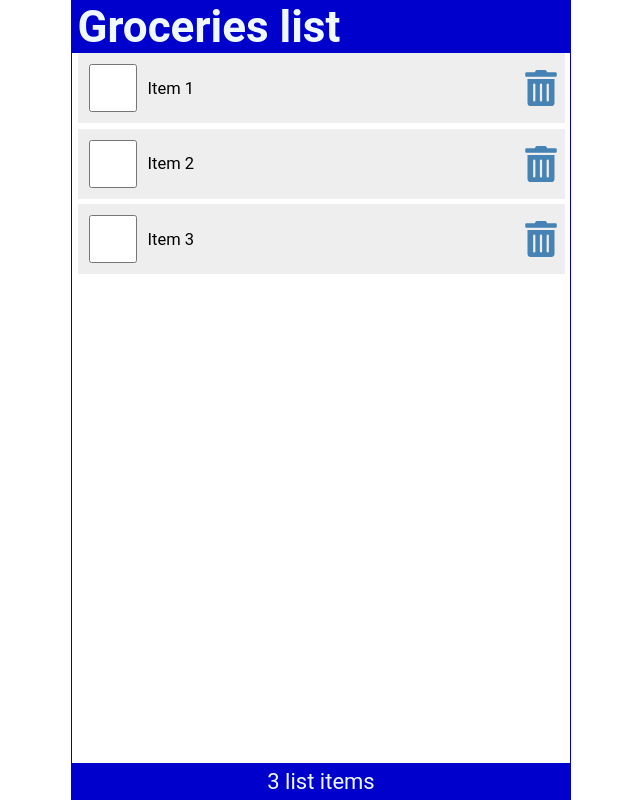
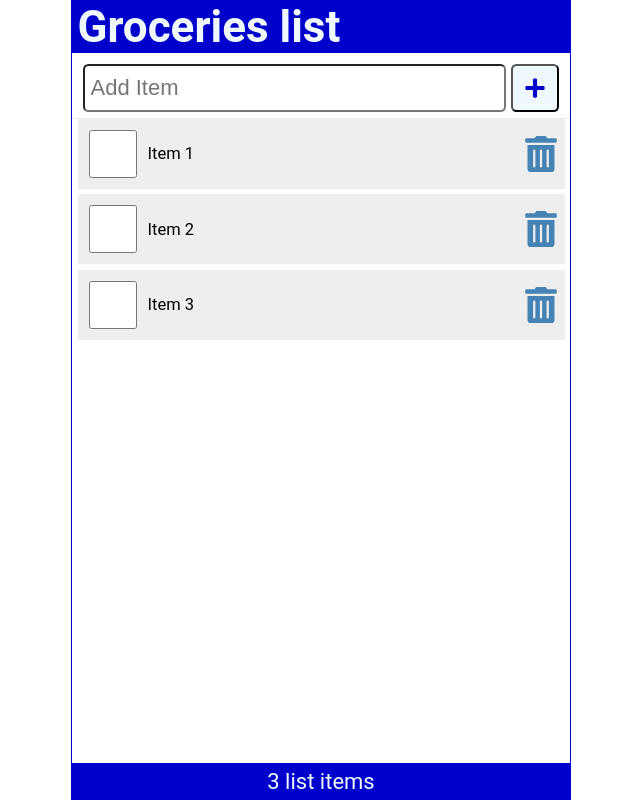
Before and after one commit to Darzwaitz/react_work, a React (Create React App) app: page / in a window 1280 px wide. Shown: the whole page, without its empty margins (319-959 px from the left). Built offline with nearby package versions, Linux system fonts and the light colour scheme.

Commit message:
controlled components - i.e. form inputs - Part 1

```diff
--- a/src/AddItem.js
+++ b/src/AddItem.js
@@ -1,7 +1,22 @@
-const AddItem = () => {
+import { FaPlus } from "react-icons/fa";
+
+const AddItem = ({ newItem, setNewItem, handleSubmit }) => {
   return (
     <form className="addForm">
       <label htmlFor="addItem">Add Item</label>
+      <input
+        autoFocus
+        id="addItem"
+        type="text"
+        placeholder="Add Item"
+        required
+        value={newItem}
+        onChange={(e) => setNewItem(e.target.value)}
+      />
+
+      <button type="submit" aria-label="Add Item">
+        <FaPlus />
+      </button>
     </form>
   );
 };
--- a/src/App.js
+++ b/src/App.js
@@ -5,6 +5,7 @@
 import Content from "./Content";
 import Footer from "./Footer";
 import { useState } from "react";
+import AddItem from "./AddItem";
 
 function App() {
   const [items, setItems] = useState([
@@ -25,6 +26,8 @@
     },
   ]);
 
+  const [newItem, setNewItem] = useState("");
+
   const handleCheck = (id) => {
     const listItems = items.map((item) =>
       item.id === id ? { ...item, checked: !item.checked } : item
@@ -39,9 +42,18 @@
     localStorage.setItem("shoppinglist", JSON.stringify(listItems));
   };
 
+  const handleSubmit = (e) => {
+    console.log("submitted");
+  };
+
   return (
     <div className="App">
       <Header title="Groceries" />
+      <AddItem
+        newItem={newItem}
+        setNewItem={setNewItem}
+        handleSubmit={handleSubmit}
+      />
       <Content
         items={items}
         handleCheck={handleCheck}
--- a/src/index.css
+++ b/src/index.css
@@ -115,3 +115,70 @@
   color: red;
   outline: none;
 }
+
+.addForm {
+  width: 100%;
+  display: flex;
+  justify-content: flex-start;
+  margin: 0.5rem 0 0;
+  padding: 0 0.5rem 0.25rem;
+  border-bottom: 1px solid #eee;
+}
+
+.addForm label {
+  position: absolute;
+  left: -99999px;
+}
+
+.addForm input[type="text"] {
+  flex-grow: 1;
+  max-width: calc(100% - 50px);
+  min-height: 48px;
+  font-size: 1rem;
+  padding: 0.25rem;
+  border-radius: 0.25rem;
+  margin-right: 0.25rem;
+  outline: none;
+}
+
+button {
+  height: 48px;
+  min-width: 48px;
+  border-radius: 0.25rem;
+  padding: 0.5rem;
+  font-size: 1rem;
+  background-color: aliceblue;
+  color: mediumblue;
+  cursor: pointer;
+}
+
+button:focus,
+button:hover {
+  color: white;
+  background-color: limegreen;
+  outline: none;
+}
+
+.searchForm {
+  width: 100%;
+  display: flex;
+  justify-content: flex-start;
+  margin: 0.25rem 0 0;
+  padding: 0 0.5rem 0.25rem;
+  border-bottom: 1px solid #eee;
+}
+
+.searchForm label {
+  position: absolute;
+  left: -99999px;
+}
+
+.searchForm input[type="text"] {
+  flex-grow: 1;
+  max-width: 100%;
+  min-height: 48px;
+  font-size: 1rem;
+  padding: 0.25rem;
+  border-radius: 0.25rem;
+  outline: none;
+}
```
